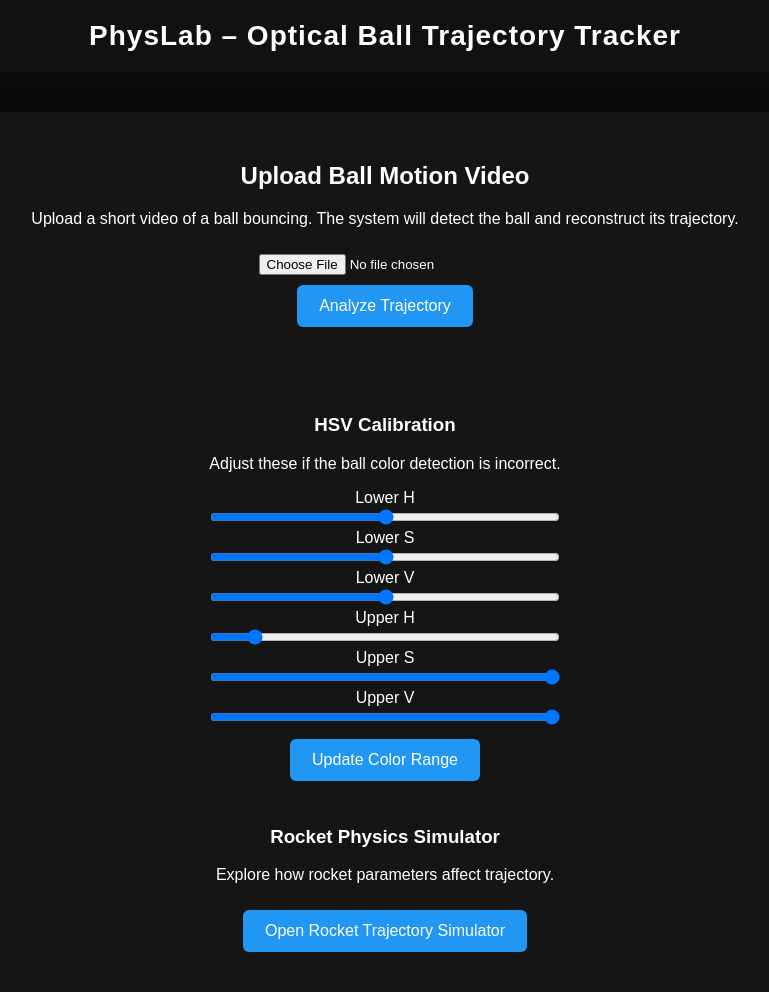
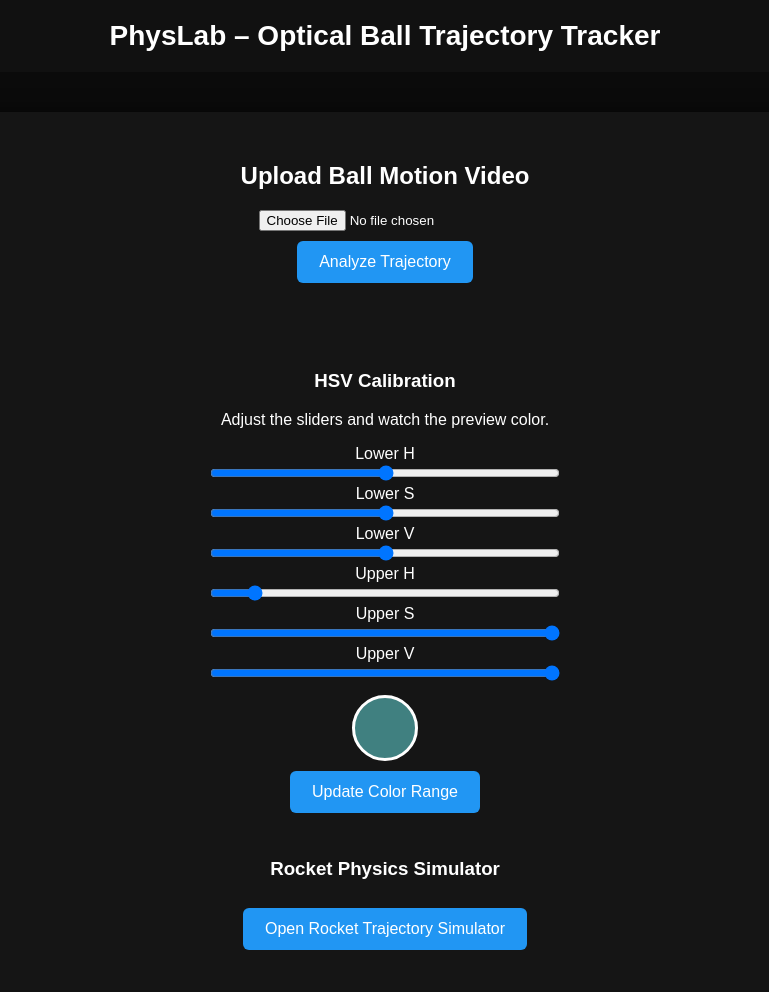
Before and after one commit to RishuS0/PhysLab, a Flask app: page / in a window 1280 px wide. Shown: the whole page, without its empty margins (255-1024 px from the left). After the commit the page ends 950 px from the top, so only its background shows below. Run offline with Flask 3, Linux system fonts and the light colour scheme.

Commit message:
added HSV color preview circle

```diff
--- a/templates/index.html
+++ b/templates/index.html
@@ -20,7 +20,6 @@ background:#111;
 padding:20px;
 font-size:28px;
 font-weight:bold;
-letter-spacing:1px;
 }
 
 .container{
@@ -61,8 +60,13 @@ margin-top:20px;
 border-radius:8px;
 }
 
-input[type="file"]{
+.colorPreview{
+width:60px;
+height:60px;
+border-radius:50%;
+margin:auto;
 margin-top:10px;
+border:3px solid white;
 }
 
 </style>
@@ -79,11 +83,6 @@ PhysLab – Optical Ball Trajectory Tracker
 
 <h2>Upload Ball Motion Video</h2>
 
-<p>
-Upload a short video of a ball bouncing.
-The system will detect the ball and reconstruct its trajectory.
-</p>
-
 <input type="file" id="videoFile" accept="video/*">
 
 <br>
@@ -98,25 +97,27 @@ The system will detect the ball and reconstruct its trajectory.
 
 <h3>HSV Calibration</h3>
 
-<p>Adjust these if the ball color detection is incorrect.</p>
+<p>Adjust the sliders and watch the preview color.</p>
 
-Lower H <br>
-<input class="slider" type="range" min="0" max="179" id="lh"><br>
+Lower H<br>
+<input class="slider" type="range" min="0" max="179" id="lh" oninput="updatePreview()"><br>
 
-Lower S <br>
-<input class="slider" type="range" min="0" max="255" id="ls"><br>
+Lower S<br>
+<input class="slider" type="range" min="0" max="255" id="ls" oninput="updatePreview()"><br>
 
-Lower V <br>
-<input class="slider" type="range" min="0" max="255" id="lv"><br>
+Lower V<br>
+<input class="slider" type="range" min="0" max="255" id="lv" oninput="updatePreview()"><br>
 
-Upper H <br>
+Upper H<br>
 <input class="slider" type="range" min="0" max="179" id="uh" value="20"><br>
 
-Upper S <br>
+Upper S<br>
 <input class="slider" type="range" min="0" max="255" id="us" value="255"><br>
 
-Upper V <br>
+Upper V<br>
 <input class="slider" type="range" min="0" max="255" id="uv" value="255"><br>
+
+<div class="colorPreview" id="colorCircle"></div>
 
 <button onclick="updateHSV()">Update Color Range</button>
 
@@ -126,10 +127,6 @@ Upper V <br>
 
 <h3>Rocket Physics Simulator</h3>
 
-<p>
-Explore how rocket parameters affect trajectory.
-</p>
-
 <a href="/simulator">
 <button>Open Rocket Trajectory Simulator</button>
 </a>
@@ -137,7 +134,6 @@ Explore how rocket parameters affect trajectory.
 </div>
 
 </div>
-
 
 <script>
 
@@ -203,8 +199,50 @@ body:
 
 }
 
+
+function hsvToRgb(h, s, v){
+
+s/=255
+v/=255
+
+let c = v*s
+let x = c*(1-Math.abs((h/30)%2-1))
+let m = v-c
+
+let r=0,g=0,b=0
+
+if(h<30){r=c;g=x;b=0}
+else if(h<60){r=x;g=c;b=0}
+else if(h<90){r=0;g=c;b=x}
+else if(h<120){r=0;g=x;b=c}
+else if(h<150){r=x;g=0;b=c}
+else{r=c;g=0;b=x}
+
+r=Math.round((r+m)*255)
+g=Math.round((g+m)*255)
+b=Math.round((b+m)*255)
+
+return [r,g,b]
+
+}
+
+
+function updatePreview(){
+
+let h=parseInt(document.getElementById("lh").value)
+let s=parseInt(document.getElementById("ls").value)
+let v=parseInt(document.getElementById("lv").value)
+
+let rgb=hsvToRgb(h,s,v)
+
+document.getElementById("colorCircle").style.backgroundColor =
+`rgb(${rgb[0]},${rgb[1]},${rgb[2]})`
+
+}
+
+updatePreview()
+
 </script>
 
 </body>
-
 </html>
```
